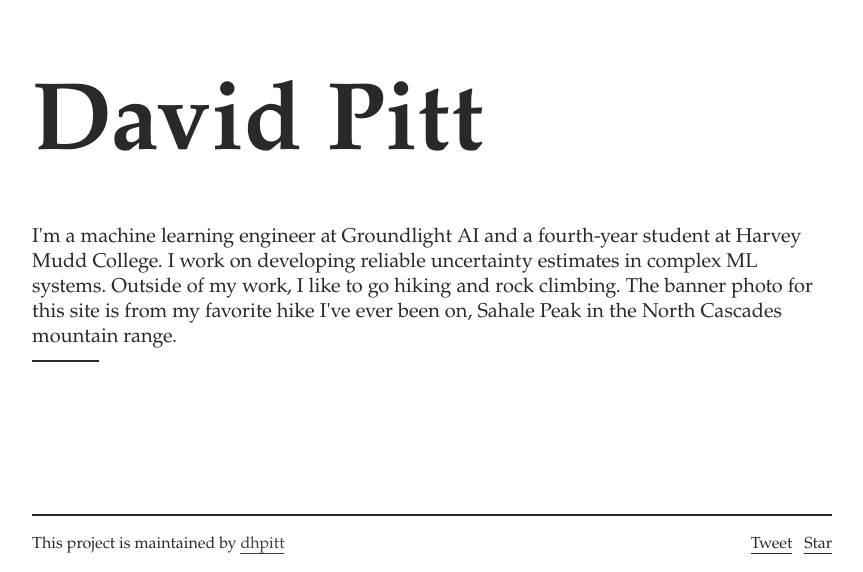
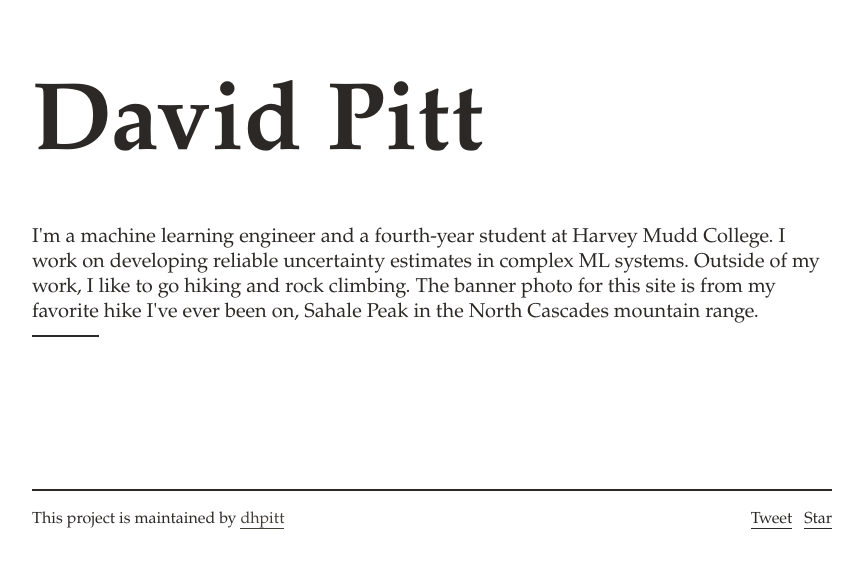
Before and after one commit to dhpitt/old_personal_site, a Jekyll site: the page built from index.html, in a window 1280 px wide. Shown: the part 552-1124 px from the top of the page, without its empty margins (208-1071 px from the left). Built offline with Jekyll 4.4.1, drawn with Linux system fonts in a browser that asks for light colours; comment, search, counter and statistics services are not loaded; after the commit the page ends 1099 px from its top, so only the background shows below that.

Commit message:
landing description

```diff
--- a/_config.yml
+++ b/_config.yml
@@ -14,7 +14,7 @@
 # You can create any custom variable you would like, and they will be accessible
 # in the templates via {{ site.myvariable }}.
 title: David Pitt
-description: I'm a machine learning engineer at Groundlight AI and a fourth-year student at Harvey Mudd College. I work on developing reliable uncertainty estimates in complex ML systems. Outside of my work, I like to go hiking and rock climbing. The banner photo for this site is from my favorite hike I've ever been on, Sahale Peak in the North Cascades mountain range.
+description: I'm a machine learning engineer and a fourth-year student at Harvey Mudd College. I work on developing reliable uncertainty estimates in complex ML systems. Outside of my work, I like to go hiking and rock climbing. The banner photo for this site is from my favorite hike I've ever been on, Sahale Peak in the North Cascades mountain range.
 # baseurl: "/athena" # the subpath of your site, e.g. /blog
 url: "https://dhpitt.github.io" # the base hostname & protocol for your site
 baseurl: "" #nothing here
```
